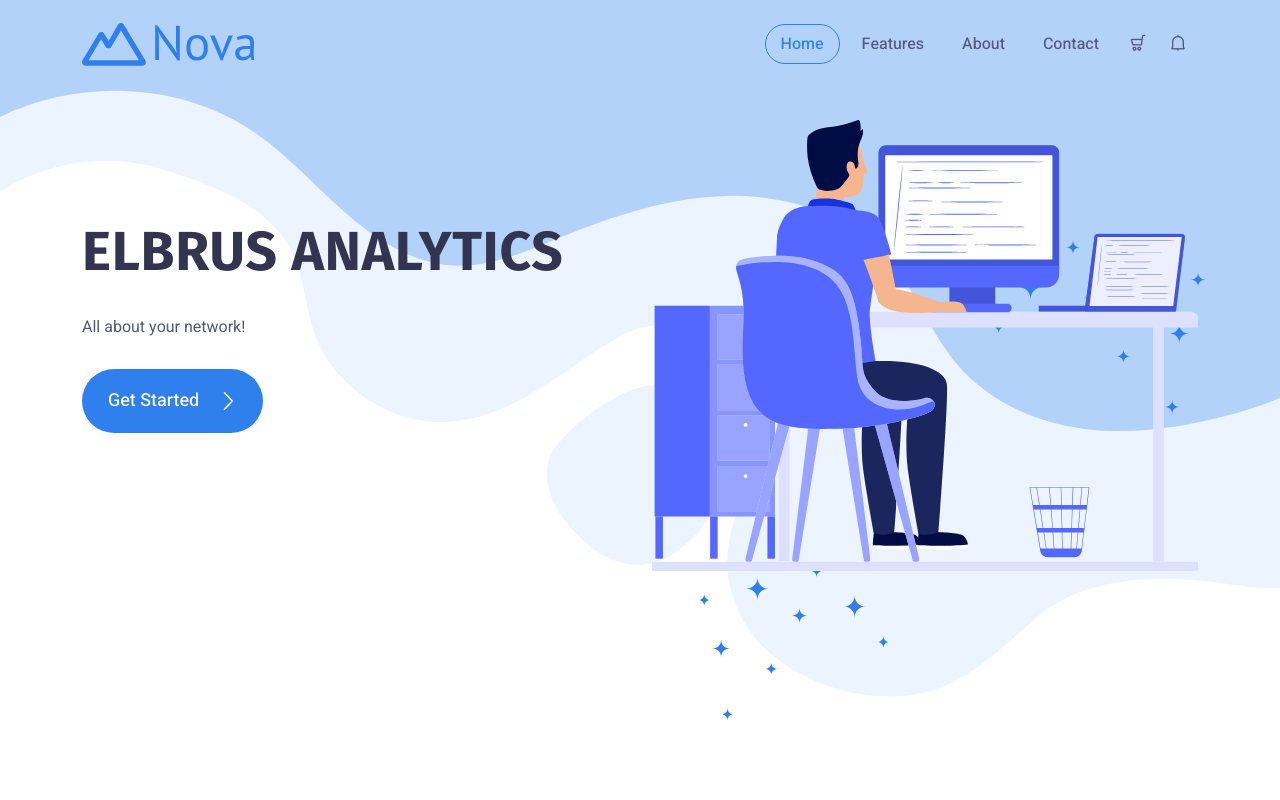
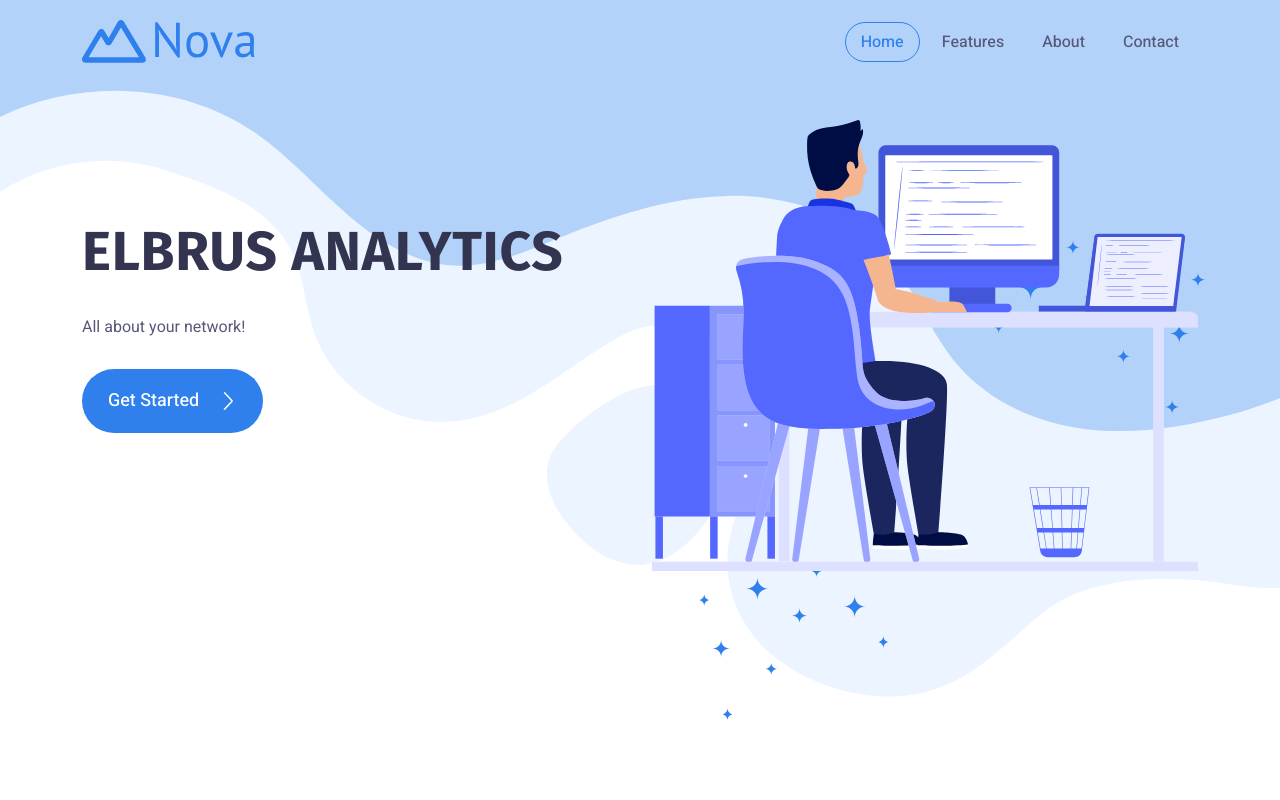
Before and after one commit to Elbrus-Analytics/website, a plain HTML site: page index.html in a window 1280 px wide. Shown: the top 800 px of the page. Drawn offline with nearby package versions, Linux system fonts and the light colour scheme.

Commit message:
Updated header-nav and contact address text

```diff
--- a/index.html
+++ b/index.html
@@ -83,11 +83,6 @@
                         <a class="page-scroll" href="#contact">Contact</a>
                       </li>
                     </ul>
-                  </div>
-
-                  <div class="header-action d-flex">
-                    <a href="#0"> <i class="lni lni-cart"></i> </a>
-                    <a href="#0"> <i class="lni lni-alarm"></i> </a>
                   </div>
                   <!-- navbar collapse -->
                 </nav>
@@ -418,7 +413,7 @@
                       <i class="lni lni-map-marker"></i>
                     </div>
                     <div class="text">
-                      <p>Rennweg 89b, 1030 Vienna, Austria</p>
+                      <p>Rennweg 89b,<br> 1030 Vienna, Austria</p>
                     </div>
                   </div>
                 </div>
```
